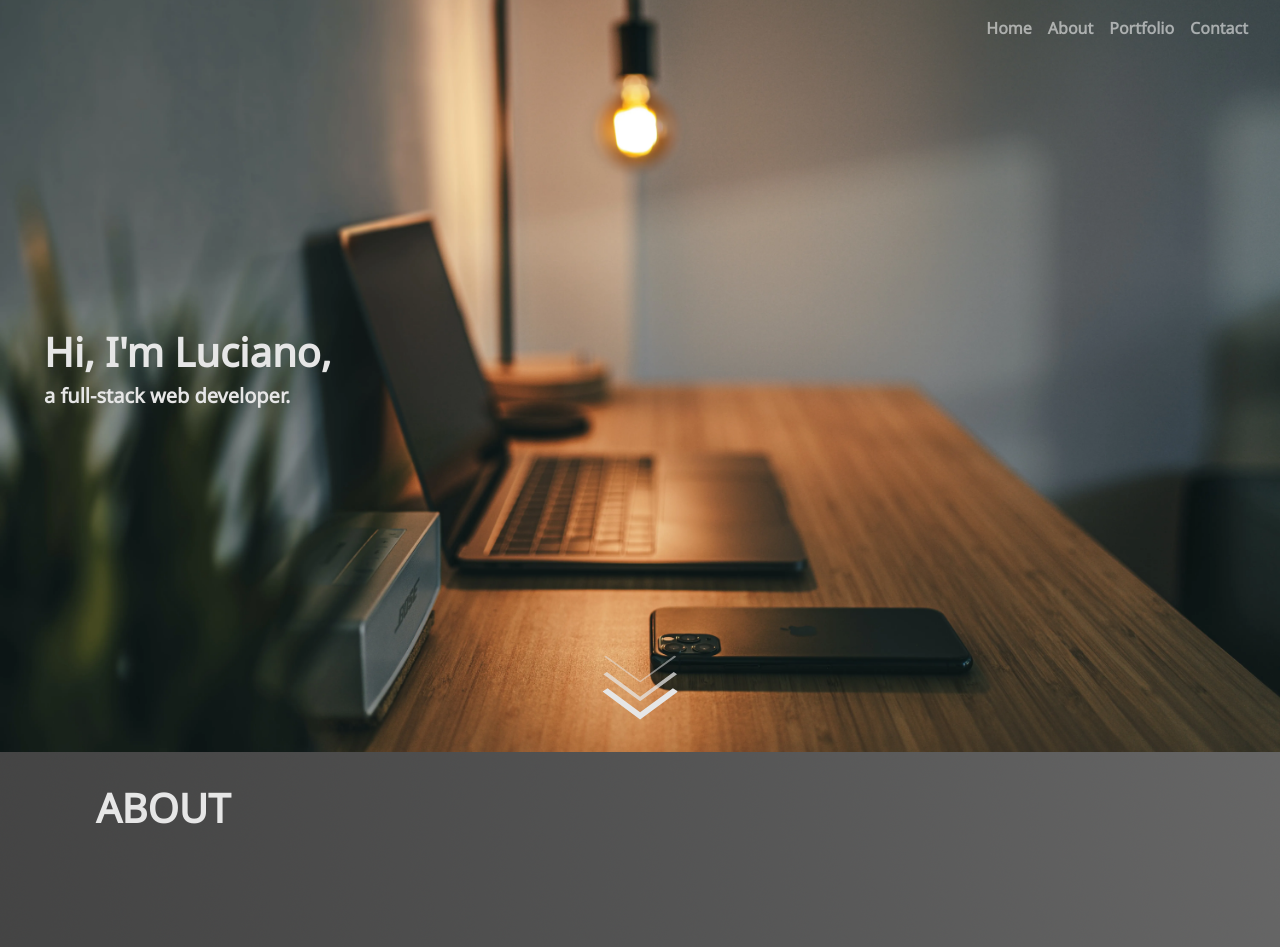
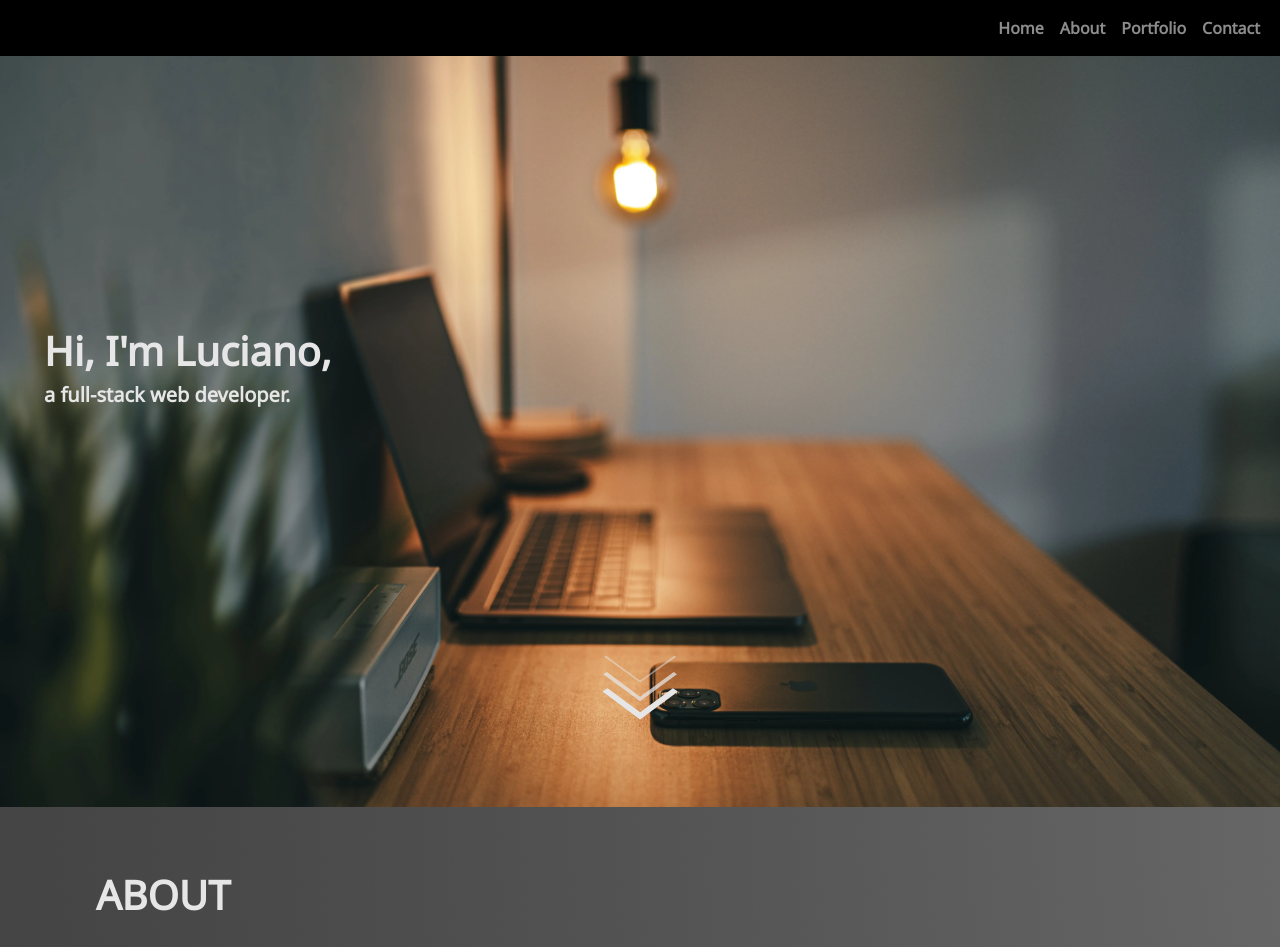
Before and after one commit to lucianodelboni/portfolio, a Django app: page / in a window 1280 px wide. Shown: the top 947 px of the page. Run offline with Django 3.2, Linux system fonts and the light colour scheme.

Commit message:
portfolio carousel fixed, changed the page navbar style to make it fixed, taking out the upside-down arrows to return home

```diff
--- a/portfolio_app/static/css/styles.css
+++ b/portfolio_app/static/css/styles.css
@@ -11,6 +11,19 @@ html{
 /*body styling*/
 body{
     background-color: hsl(0,0%,25%);
+}
+
+.main{
+    margin-top: 55px;
+
+}
+
+.navbar{
+    overflow: hidden;
+    background-color:black;
+    position: fixed;
+    top: 0;
+    width: 100%;
 }
 
 .navbar-nav{
@@ -56,19 +69,6 @@ body{
     transform: translate(-50%, -50%);
 }
 
-.arrows__animation4{
-    position: absolute;
-    left: 90%;
-    top: 146rem;
-    transform: translate(-50%, -50%);
-
-}
-
-.arrows__animation4>svg{
-    transform: rotate(180deg);
-}
-
-
 #three__arrows {
     fill: hsl(0,0%,90%);
     width: 75px;
@@ -76,14 +76,15 @@ body{
 
 }
 
-
 #three__arrows:hover polygon {
     fill: hsl(0,0%,90%);
     transition: all 0.2s ease-out;
 }
+
 #three__arrows:hover polygon.arrow__bottom {
     transform: translateY(-18px);
 }
+
 #three__arrows:hover polygon.arrow__top {
     transform: translateY(18px);
 }
@@ -111,7 +112,7 @@ polygon.arrow__top{
 }
 
 .section_title>h1{
-    padding: 2rem 0rem 5rem 6rem;
+    padding: 4rem 0rem 2rem 6rem;
     font-weight: bolder;
 }
 
@@ -120,14 +121,22 @@ polygon.arrow__top{
     text-align:justify;
 }
 
-.portfolio{
+#portfolio{
     width: 100%;
     height: 47rem;
-    background: url('../images/part2bckg.png');
-    background-repeat: no-repeat;
-    background-size: auto;
     margin: 0px;
 }
+
+.carousel {
+    width: 800px;
+    height:400px;
+}
+
+  .carousel__wrapper{
+    height: 100%;
+    padding: 0% 22%;
+}
+
 
 .contact{
     width: 100%;
--- a/portfolio_app/templates/landing_page.html
+++ b/portfolio_app/templates/landing_page.html
@@ -9,8 +9,9 @@
 {% endblock %}
 
 {% block body %}
-  <!--First part - landing-->
-  <div class="landing container-fluid" id="landing">
+
+  <!--main-->
+  <div class="main">
 
     <!--navigation bar-->
     <nav class="navbar navbar-expand-lg navbar-dark bg-none" ">
@@ -138,23 +168,8 @@
       <br>
       <br>
       <p>part 4</p>
-    <div>
-      <div class="moving__arrows">
-        <a href="#">
-          <div class="container">
-            <div class="arrows__animation4">
-              <svg id="three__arrows">
-                <polygon class="arrow__top" points="37.6,26.9 1.8,1.3 3.3,0 37.6,25.3 71.9,0 73.7, 1.3" />
-                <polygon class="arrow__middle" points="37.6,45.8 0.8,18.7 4.4,16.4 37.6,41.2 71.2,16.4 74.5, 18.7" />
-                <polygon class="arrow__bottom" points="37.6,64 0,36.1 5.1,32.8 37.6,56.8 70.4,32.8 75.5,36.1" />
-              </svg>
-              <p>To the top.</p>
+
     </div>
-          </div>
-        </a>
-      </div>
-    </div>
-  </div>
-
+  </div><!--closing main-->
 
 {% endblock %}
```
Also changed, not shown: other parts of portfolio_app/templates/landing_page.html (+40 -11 lines), portfolio_app/static/images/test1.jpg (added). Lines whose indentation alone changed are shown as unchanged.
